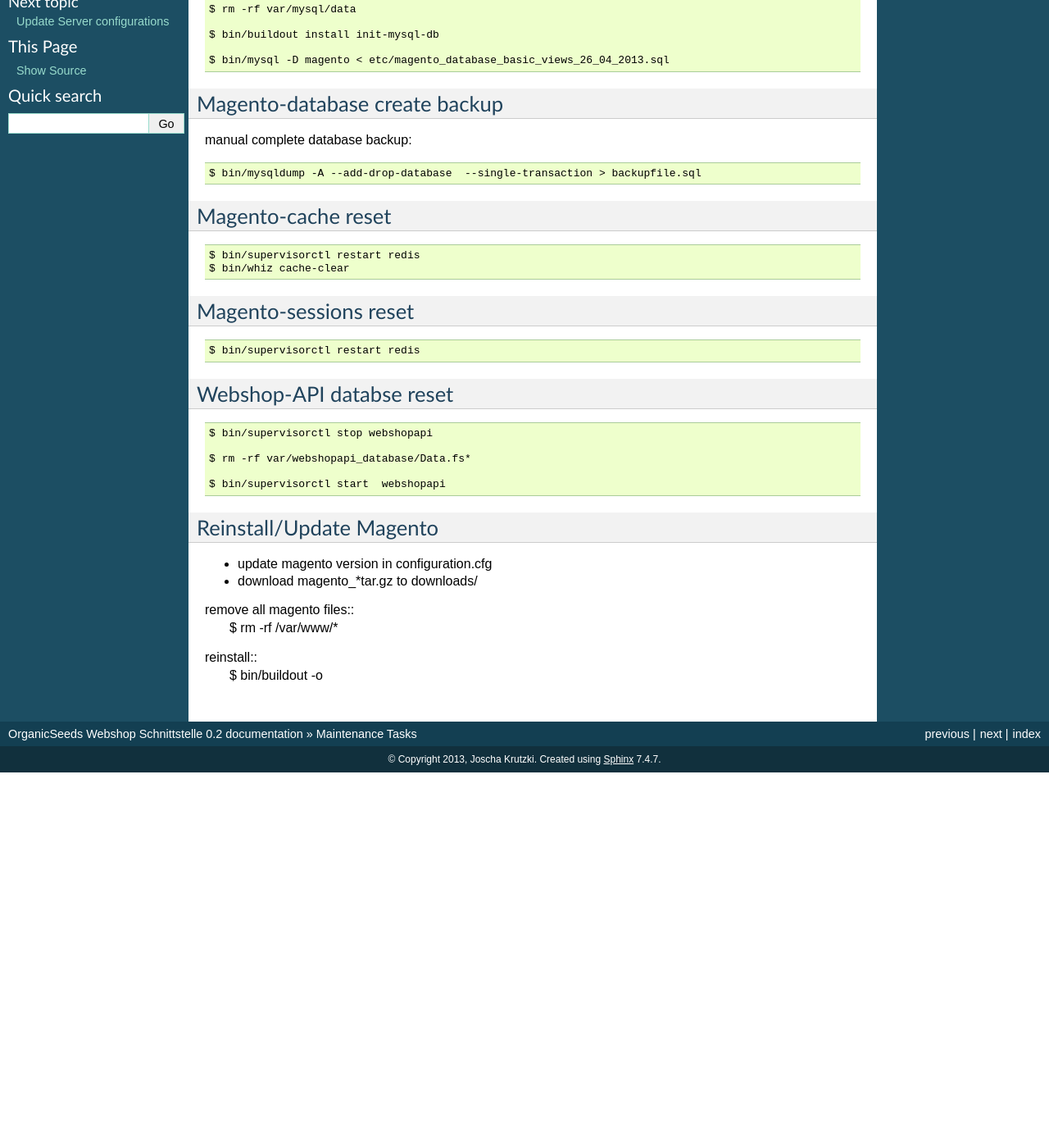
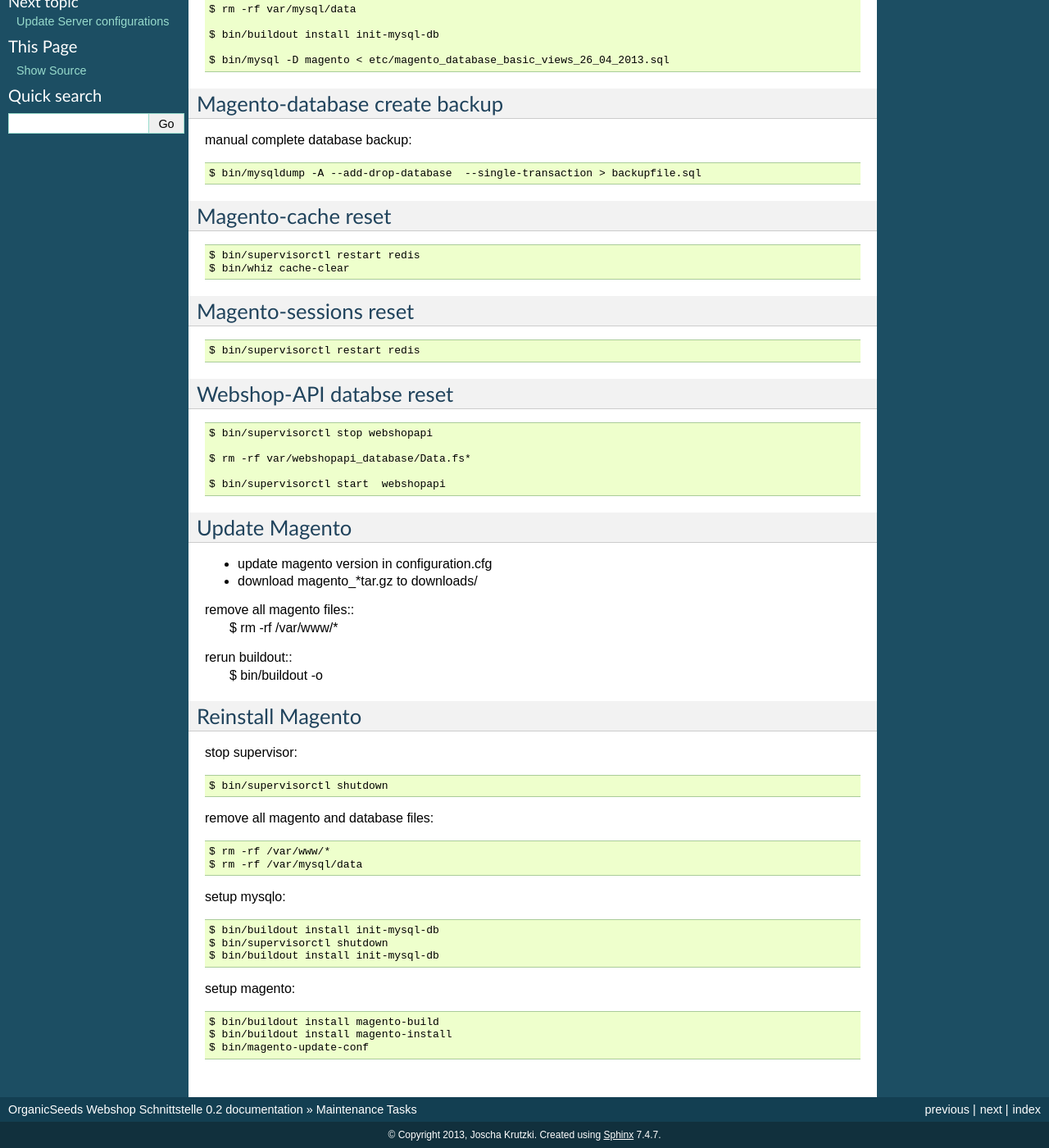
Before and after one commit to joka/buildout-magento-1, a Sphinx documentation site: the page built from docs/maintenance.rst, in a window 1280 px wide and 1400 px high, scrolled down 370 px. Shown: the whole window at 82% size. Built offline with Sphinx 7.4.7, drawn with Linux system fonts in a browser that asks for light colours; before the commit the page ends 1312 px from its top, so only the background shows below that; some of the changed text lies outside the part shown.

Commit message:
updated maitenance docu

```diff
--- a/docs/maintenance.rst
+++ b/docs/maintenance.rst
@@ -65,7 +65,7 @@ Webshop-API databse reset
     $ bin/supervisorctl start  webshopapi
 
 
-Reinstall/Update Magento
+Update Magento
 ------------------------
 
 * update magento version in configuration.cfg
@@ -75,5 +75,29 @@ Reinstall/Update Magento
 remove all magento files::
     $ rm -rf /var/www/*
 
-reinstall::
+rerun buildout::
     $ bin/buildout -o
+
+Reinstall Magento
+------------------------
+
+stop supervisor::
+
+    $ bin/supervisorctl shutdown
+
+remove all magento and database files::
+
+    $ rm -rf /var/www/*
+    $ rm -rf /var/mysql/data
+
+setup mysqlo::
+
+    $ bin/buildout install init-mysql-db
+    $ bin/supervisorctl shutdown
+    $ bin/buildout install init-mysql-db
+
+setup magento::
+
+    $ bin/buildout install magento-build
+    $ bin/buildout install magento-install
+    $ bin/magento-update-conf
```
